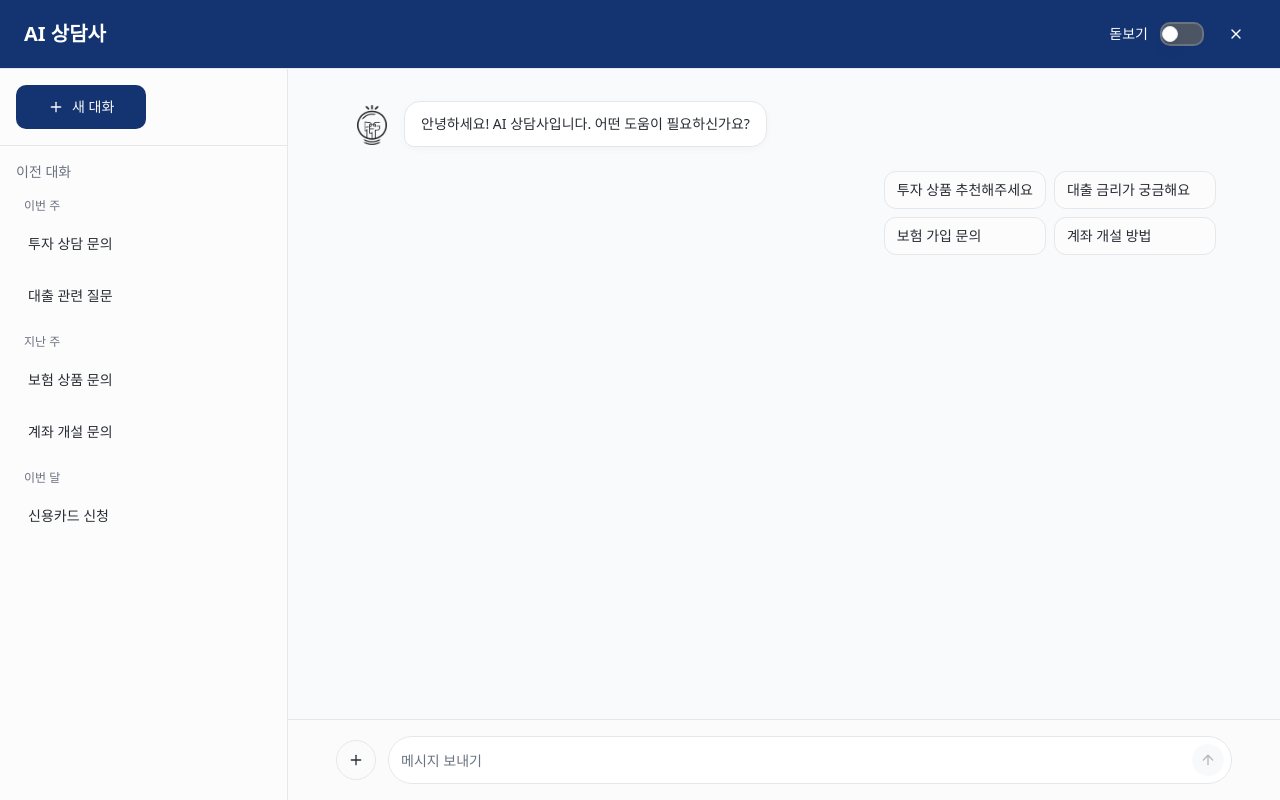
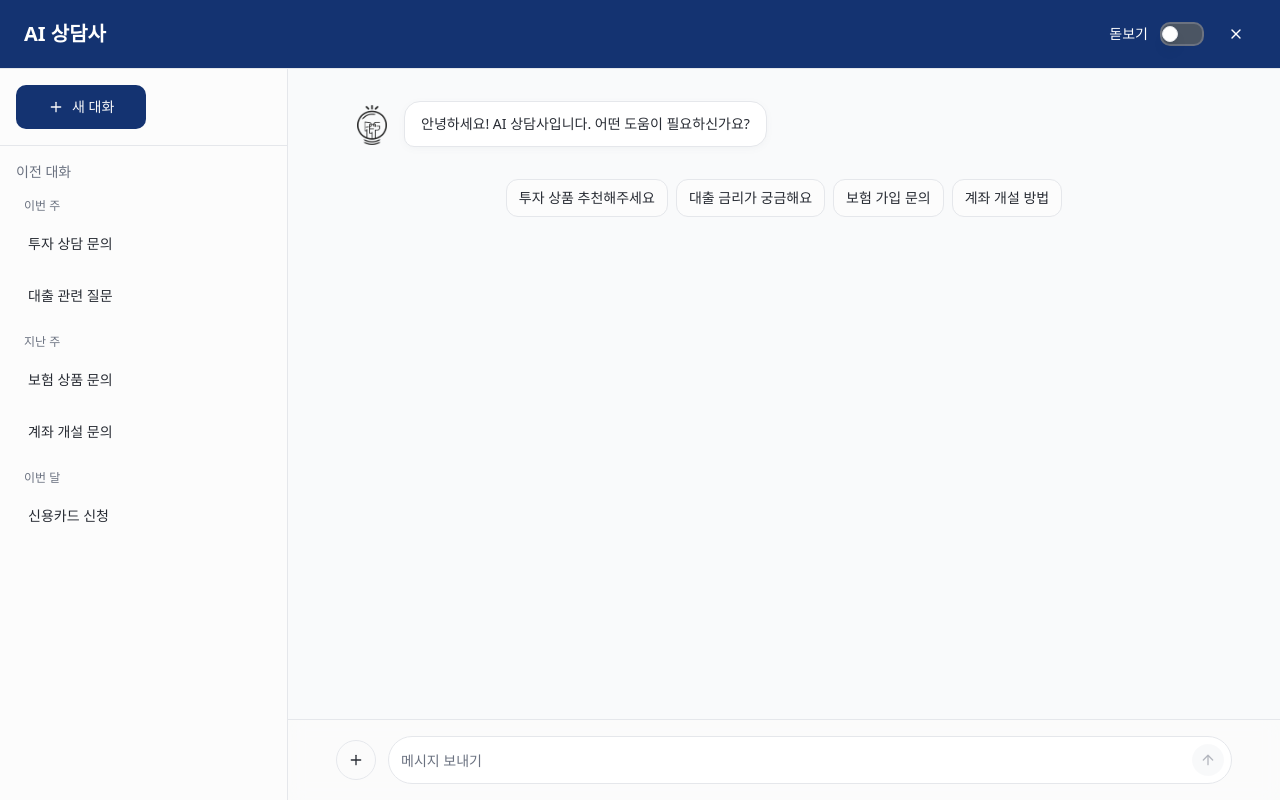
Before and after one commit to demodev-works/ai-counselor-chat, a React (Vite) app: page / in a window 1280 px wide. Built offline with nearby package versions, Linux system fonts and the light colour scheme.

Commit message:
Move suggested questions down
Move suggested questions to the bottom and align them in a single row.

```diff
--- a/src/components/SuggestedQuestions.tsx
+++ b/src/components/SuggestedQuestions.tsx
@@ -14,14 +14,14 @@ const suggestedQuestions = [
 
 export const SuggestedQuestions = ({ onQuestionClick, isLargeText = false }: SuggestedQuestionsProps) => {
   return (
-    <div className="flex justify-end mb-6">
-      <div className="grid grid-cols-2 gap-2 max-w-md">
+    <div className="flex justify-center mt-8 mb-6">
+      <div className="flex flex-wrap gap-2 justify-center max-w-4xl">
         {suggestedQuestions.map((question, index) => (
           <button
             key={index}
             onClick={() => onQuestionClick(question)}
             className={cn(
-              "text-left px-3 py-2 rounded-lg border border-border bg-background hover:bg-accent hover:text-accent-foreground transition-colors",
+              "px-3 py-2 rounded-lg border border-border bg-background hover:bg-accent hover:text-accent-foreground transition-colors",
               isLargeText ? "text-base" : "text-sm"
             )}
           >
```
